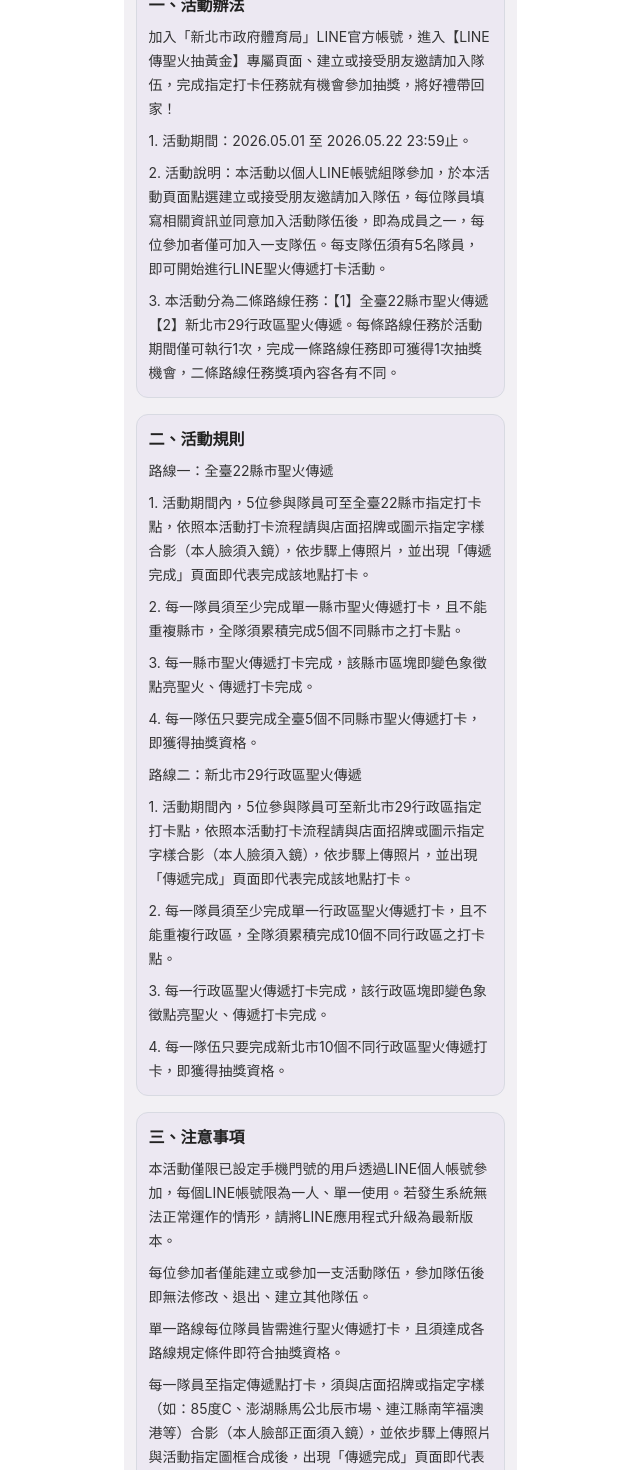
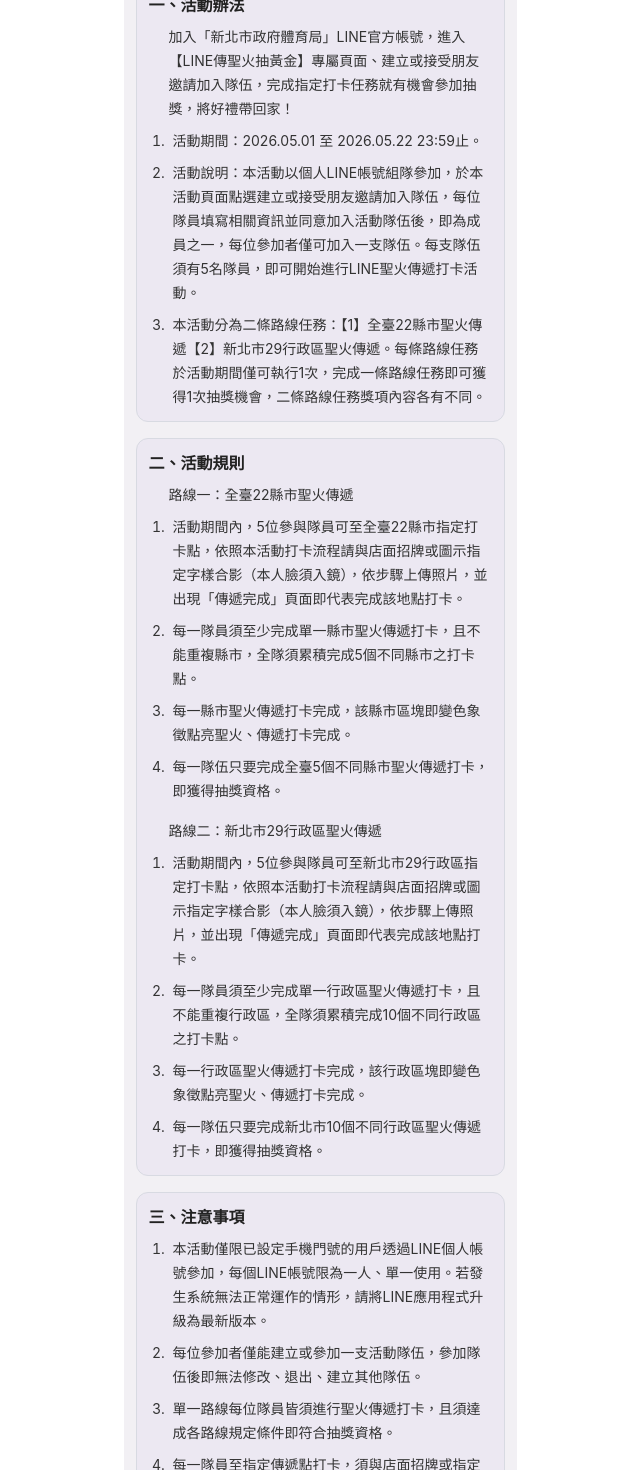
Before and after one commit to EmilyChen0320/sport115ntp_checkin, a Vue app: page /check-event in a window 1280 px wide. Shown: the part 80-1550 px from the top of the page, without its empty margins (320-960 px from the left). Built offline with nearby package versions, Linux system fonts and the light colour scheme.

Commit message:
活動辦法更新文案

```diff
--- a/src/views/CheckEventPage.vue
+++ b/src/views/CheckEventPage.vue
@@ -18,55 +18,93 @@ function goBack() {
   router.push({ name: "home" });
 }
 
-const sections = [
+const orderedListClass =
+  "mt-2 list-decimal list-outside space-y-2 pl-5 text-[14px] leading-6 text-[#333] marker:text-[#333]";
+const orderedItemClass = "whitespace-pre-wrap pl-1";
+const bodyTextClass = "text-[14px] leading-6 text-[#333]";
+
+type EventRuleSection =
+  | {
+      kind: "preambleOl";
+      title: string;
+      preamble: string;
+      items: readonly string[];
+    }
+  | {
+      kind: "ruleParts";
+      title: string;
+      parts: readonly { heading: string; items: readonly string[] }[];
+    }
+  | {
+      kind: "ol";
+      title: string;
+      items: readonly string[];
+    };
+
+const sections: readonly EventRuleSection[] = [
   {
+    kind: "preambleOl",
     title: "一、活動辦法",
+    preamble:
+      "加入「新北市政府體育局」LINE官方帳號，進入【LINE傳聖火抽黃金】專屬頁面、建立或接受朋友邀請加入隊伍，完成指定打卡任務就有機會參加抽獎，將好禮帶回家！",
     items: [
-      "加入「新北市政府體育局」LINE官方帳號，進入【LINE傳聖火抽黃金】專屬頁面、建立或接受朋友邀請加入隊伍，完成指定打卡任務就有機會參加抽獎，將好禮帶回家！",
-      "1. 活動期間：2026.05.01 至 2026.05.22 23:59止。",
-      "2. 活動說明：本活動以個人LINE帳號組隊參加，於本活動頁面點選建立或接受朋友邀請加入隊伍，每位隊員填寫相關資訊並同意加入活動隊伍後，即為成員之一，每位參加者僅可加入一支隊伍。每支隊伍須有5名隊員，即可開始進行LINE聖火傳遞打卡活動。",
-      "3. 本活動分為二條路線任務：【1】全臺22縣市聖火傳遞【2】新北市29行政區聖火傳遞。每條路線任務於活動期間僅可執行1次，完成一條路線任務即可獲得1次抽獎機會，二條路線任務獎項內容各有不同。",
+      "活動期間：2026.05.01 至 2026.05.22 23:59止。",
+      "活動說明：本活動以個人LINE帳號組隊參加，於本活動頁面點選建立或接受朋友邀請加入隊伍，每位隊員填寫相關資訊並同意加入活動隊伍後，即為成員之一，每位參加者僅可加入一支隊伍。每支隊伍須有5名隊員，即可開始進行LINE聖火傳遞打卡活動。",
+      "本活動分為二條路線任務：【1】全臺22縣市聖火傳遞【2】新北市29行政區聖火傳遞。每條路線任務於活動期間僅可執行1次，完成一條路線任務即可獲得1次抽獎機會，二條路線任務獎項內容各有不同。",
     ],
   },
   {
+    kind: "ruleParts",
     title: "二、活動規則",
+    parts: [
+      {
+        heading: "路線一：全臺22縣市聖火傳遞",
         items: [
-      "路線一：全臺22縣市聖火傳遞",
-      "1. 活動期間內，5位參與隊員可至全臺22縣市指定打卡點，依照本活動打卡流程請與店面招牌或圖示指定字樣合影（本人臉須入鏡），依步驟上傳照片，並出現「傳遞完成」頁面即代表完成該地點打卡。",
-      "2. 每一隊員須至少完成單一縣市聖火傳遞打卡，且不能重複縣市，全隊須累積完成5個不同縣市之打卡點。",
-      "3. 每一縣市聖火傳遞打卡完成，該縣市區塊即變色象徵點亮聖火、傳遞打卡完成。",
-      "4. 每一隊伍只要完成全臺5個不同縣市聖火傳遞打卡，即獲得抽獎資格。",
-      "路線二：新北市29行政區聖火傳遞",
-      "1. 活動期間內，5位參與隊員可至新北市29行政區指定打卡點，依照本活動打卡流程請與店面招牌或圖示指定字樣合影（本人臉須入鏡），依步驟上傳照片，並出現「傳遞完成」頁面即代表完成該地點打卡。",
-      "2. 每一隊員須至少完成單一行政區聖火傳遞打卡，且不能重複行政區，全隊須累積完成10個不同行政區之打卡點。",
-      "3. 每一行政區聖火傳遞打卡完成，該行政區塊即變色象徵點亮聖火、傳遞打卡完成。",
-      "4. 每一隊伍只要完成新北市10個不同行政區聖火傳遞打卡，即獲得抽獎資格。",
+          "活動期間內，5位參與隊員可至全臺22縣市指定打卡點，依照本活動打卡流程請與店面招牌或圖示指定字樣合影（本人臉須入鏡），依步驟上傳照片，並出現「傳遞完成」頁面即代表完成該地點打卡。",
+          "每一隊員須至少完成單一縣市聖火傳遞打卡，且不能重複縣市，全隊須累積完成5個不同縣市之打卡點。",
+          "每一縣市聖火傳遞打卡完成，該縣市區塊即變色象徵點亮聖火、傳遞打卡完成。",
+          "每一隊伍只要完成全臺5個不同縣市聖火傳遞打卡，即獲得抽獎資格。",
         ],
       },
       {
+        heading: "路線二：新北市29行政區聖火傳遞",
+        items: [
+          "活動期間內，5位參與隊員可至新北市29行政區指定打卡點，依照本活動打卡流程請與店面招牌或圖示指定字樣合影（本人臉須入鏡），依步驟上傳照片，並出現「傳遞完成」頁面即代表完成該地點打卡。",
+          "每一隊員須至少完成單一行政區聖火傳遞打卡，且不能重複行政區，全隊須累積完成10個不同行政區之打卡點。",
+          "每一行政區聖火傳遞打卡完成，該行政區塊即變色象徵點亮聖火、傳遞打卡完成。",
+          "每一隊伍只要完成新北市10個不同行政區聖火傳遞打卡，即獲得抽獎資格。",
+        ],
+      },
+    ],
+  },
+  {
+    kind: "ol",
     title: "三、注意事項",
     items: [
   "本活動僅限已設定手機門號的用戶透過LINE個人帳號參加，每個LINE帳號限為一人、單一使用。若發生系統無法正常運作的情形，請將LINE應用程式升級為最新版本。",
   "每位參加者僅能建立或參加一支活動隊伍，參加隊伍後即無法修改、退出、建立其他隊伍。",
-      "單一路線每位隊員皆需進行聖火傳遞打卡，且須達成各路線規定條件即符合抽獎資格。",
-      "每一隊員至指定傳遞點打卡，須與店面招牌或指定字樣（如：85度C、澎湖縣馬公北辰市場、連江縣南竿福澳港等）合影（本人臉部正面須入鏡），並依步驟上傳照片與活動指定圖框合成後，出現「傳遞完成」頁面即代表完成該地點打卡。",
+  "單一路線每位隊員皆須進行聖火傳遞打卡，且須達成各路線規定條件即符合抽獎資格。",
+  "每一隊員至指定傳遞點打卡，須與店面招牌或指定字樣（如：85度C、澎湖縣馬公北辰市場、連江縣南竿福澳港等）合影(本人臉部正面須入鏡) ，並依步驟上傳照片與活動指定圖框合成後，出現［傳遞完成］頁面即代表完成該地點打卡。",
   "本活動截止時間以本活動官方帳號系統主機時間為準。",
-      "參加者參與本活動，即同意將照片使用權授權給主辦單位使用。嚴禁AI生成，僅接受真實拍攝，請於裝置內保存聖火傳遞打卡照片之原始檔至活動獎項公布，若有獲獎將依原始檔進行資格查核。",
-      "登入註冊隊伍時，中華民國國民請登錄真實完整中文姓名、手機號碼、電子郵件帳號（E-mail）；在臺外籍人士請登錄與護照一致的姓名、手機號碼、電子郵件帳號（Email）。資料不實、資料不全或錯誤導致無法通知者，主辦單位得取消中獎資格。",
-      "本活動抽獎品項與數量，依本活動相關公告為準。各項獎品以實物為主，圖片僅供參考。活動獎項無法指定規格類型，得獎者亦不得要求折抵現金、退換、轉售或折換其他物品，主辦單位保有修改或變更活動方式及更換活動獎品權利。",
-      "參加活動即同意若因個人裝置、網路設備、環境等因素導致活動無法順利完成，主辦單位及LINE將不負擔任何責任或損害賠償。",
-      "參加本活動即同意提供個人資料予主辦單位，並依「個人資料保護法」於活動特定目的範圍內蒐集、處理及利用。",
-      "得獎者若為中華民國境內居住之個人，獎值（含累計）超過新臺幣1,000元須填寫並繳回相關中獎文件；獎值超過新臺幣20,000元（20,001元以上）須依法扣繳10%稅金。若未依規定辦理，視同放棄中獎資格。",
+  "參加者參與本活動，即同意將照片使用權授權給主辦單位使用。",
+  "得獎者若為中華民國境內居住之個人，依中華民國稅法規定，凡中獎價值（含累計）超過新臺幣1,000元，中獎者須依規定填寫並繳回相關中獎領據，中獎者若無法配合，則視為放棄中獎資格；獎項價值超過新臺幣20,000元（即20,001元以上）者，中獎者須辧理扣繳並繳納10%稅金（實際稅額扣繳，以本活動實際購入金額10%為準），若有其他延伸費用均由中獎者負擔，包含但不限於匯款手續費、印花稅及相關稅金及費用，得獎者未依規定繳納稅額，則視為放棄中獎資格。",
   "得獎者若為非中華民國境內居住之個人，得獎者依法須辧理扣繳並繳納20%稅金，若有其他延伸費用均由中獎者負擔，包含但不限於匯款手續費、印花稅及相關稅金及費用，得獎者未依規定繳納稅額，則視為放棄中獎資格。",
-      "依照所得稅法第94-1條並配合財政部「憑單無紙化」，主辦單位將以獎值申報為得獎者當年度綜合所得，不另寄發書面扣繳憑單。",
+  "依照所得稅法第94-1條，並配合財政部實施「憑單無紙化」，主辦單位將以獎值申報為得獎者當年度綜合所得，並不再寄發書面各類扣繳憑單予得獎者。",
   "主辦單位有權檢視各活動參加者之活動參與行為、中獎情形、活動進行過程是否涉嫌異常情形，例如：人為操作、非屬正常方式取得、蓄意偽造、短時間異常多筆參與行為、透過任何電腦程式參與活動、詐欺或以任何其他不正當的方式，進行不實或虛偽之活動參與行為。活動參加者因上述情形所獲得之活動資格及獎額，主辦單位有權取消其活動資格或中獎資格，並保留犯罪追訴權及損害賠償請求權。如活動進行中發生參與者有違反常理、或涉嫌不法、或以惡意或不正當之方式影響活動等異常狀況者，主辦單位有權變更本活動規則。",
-      "本活動如有任何因手機、網路、技術或其他任何不可歸責於活動主辦單位之事由，而使系統服務停止、中斷、誤送活動訊息、中獎通知或使參加者所寄出或登錄之資料有遲延、遺失、錯誤、無法辨識或毀損之情況或有其他任何影響參與者權益之情形，活動主辦單位不負任何法律責任，參加者亦不得因此異議。",
+  "本活動如有任何因手機、網路、技術或其他任何不可歸責於活動主辦單位之事由，而使系統服務停止、中斷、誤送活動訊息、中獎通知或使參加者所上傳之資料有遲延、遺失、錯誤、無法辨識或毀損之情況或有其他任何影響參與者權益之情形，活動主辦單位不負任何法律責任，參加者亦不得因此異議。",
   "中獎獎項如有其他費用均由中獎者負擔，包含但不限於扣繳、規費、手續費等其他相關稅額及費用，如中獎者不願繳納或未於規定期限內繳納時，視同放棄。中獎者須配合主辦單位辦理相關領取手續流程，若無法配合領取流程與規範，視為放棄領獎權利，亦不得要求折換現金或兌換其他商品。",
   "若得獎者為未成年人（未滿20歲），須填寫法定代理人資料並簽名，且同時給付佐證資料，活動獎項為需由法定代理人領取。參加者於參加本活動之同時，即視為同意接受本活動之活動方式、活動辦法及注意事項等，如有違反前述任一內容之情事，本活動將取消其中獎資格。",
-      "主辦單位保有一切修改、變更、暫停及取消本活動的權利而不作事前通知，亦有對本活動之所有事宜作出解釋或裁決及變更活動獎項及辦法之權利，任何變更內容及其他詳細注意事項公布於賽會官網，並不另行通知。",
-    ],
+  "得獎者若為中華民國境內居住之個人，依中華民國稅法規定，凡中獎價值（含累計）超過新臺幣1,000元，中獎者須依規定填寫並繳回相關中獎領據，中獎者若無法配合，則視為放棄中獎資格；獎項價值超過新臺幣20,000元（即20,001元以上）者，中獎者須辧理扣繳並繳納10%稅金（實際稅額扣繳，以本活動實際購入金額10%為準），若有其他延伸費用均由中獎者負擔，包含但不限於匯款手續費、印花稅及相關稅金及費用，得獎者未依規定繳納稅額，則視為放棄中獎資格。",
+  "得獎者若為非中華民國境內居住之個人，得獎者依法須辧理扣繳並繳納20%稅金，若有其他延伸費用均由中獎者負擔，包含但不限於匯款手續費、印花稅及相關稅金及費用，得獎者未依規定繳納稅額，則視為放棄中獎資格。",
+  "依照所得稅法第94-1條，並配合財政部實施「憑單無紙化」，主辦單位將以獎值申報為得獎者當年度綜合所得，並不再寄發書面各類扣繳憑單予得獎者。",
+  "主辦單位有權檢視各活動參加者之活動參與行為、中獎情形、活動進行過程是否涉嫌異常情形，例如：人為操作、非屬正常方式取得、蓄意偽造、短時間異常多筆參與行為、透過任何電腦程式參與活動、詐欺或以任何其他不正當的方式，進行不實或虛偽之活動參與行為。活動參加者因上述情形所獲得之活動資格及獎額，主辦單位有權取消其活動資格或中獎資格，並保留犯罪追訴權及損害賠償請求權。如活動進行中發生參與者有違反常理、或涉嫌不法、或以惡意或不正當之方式影響活動等異常狀況者，主辦單位有權變更本活動規則。",
+  "本活動如有任何因手機、網路、技術或其他任何不可歸責於活動主辦單位之事由，而使系統服務停止、中斷、誤送活動訊息、中獎通知或使參加者所上傳之資料有遲延、遺失、錯誤、無法辨識或毀損之情況或有其他任何影響參與者權益之情形，活動主辦單位不負任何法律責任，參加者亦不得因此異議。",
+  "中獎獎項如有其他費用均由中獎者負擔，包含但不限於扣繳、規費、手續費等其他相關稅額及費用，如中獎者不願繳納或未於規定期限內繳納時，視同放棄。中獎者須配合主辦單位辦理相關領取手續流程，若無法配合領取流程與規範，視為放棄領獎權利，亦不得要求折換現金或兌換其他商品。",
+  "若得獎者為未成年人（未滿20歲），須填寫法定代理人資料並簽名，且同時給付佐證資料，活動獎項為需由法定代理人領取。參加者於參加本活動之同時，即視為同意接受本活動之活動方式、活動辦法及注意事項等，如有違反前述任一內容之情事，本活動將取消其中獎資格。",
+  "主辦單位保有一切修改、變更、暫停及取消本活動的權利而不作事前通知，亦有對本活動之所有事宜作出解釋或裁決及變更活動獎項及辦法之權利，任何變更內容及其他詳細注意事項公布於賽會官網或社群，並不另行通知。"
+]
   },
-] as const;
+];
 </script>
 
 <template>
@@ -90,11 +128,57 @@ const sections = [
         class="rounded-xl border border-[#d8dae2] bg-[#ece8f2] px-3 py-3"
       >
         <h2 class="text-[16px] font-semibold">{{ section.title }}</h2>
-        <div class="mt-2 space-y-2 text-[14px] leading-6 text-[#333]">
-          <p v-for="(item, index) in section.items" :key="`${section.title}-${index}`" class="whitespace-pre-wrap">
+
+        <template v-if="section.kind === 'preambleOl'">
+          <p
+            class="mt-2 whitespace-pre-wrap pl-5"
+            :class="bodyTextClass"
+          >
+            {{ section.preamble }}
+          </p>
+          <ol :class="orderedListClass">
+            <li
+              v-for="(item, index) in section.items"
+              :key="`${section.title}-${index}`"
+              :class="orderedItemClass"
+            >
               {{ item }}
+            </li>
+          </ol>
+        </template>
+
+        <template v-else-if="section.kind === 'ruleParts'">
+          <div class="mt-2 space-y-4">
+            <div
+              v-for="part in section.parts"
+              :key="part.heading"
+              class="space-y-2"
+            >
+              <p class="whitespace-pre-wrap pl-5" :class="bodyTextClass">
+                {{ part.heading }}
               </p>
+              <ol :class="orderedListClass">
+                <li
+                  v-for="(item, index) in part.items"
+                  :key="`${part.heading}-${index}`"
+                  :class="orderedItemClass"
+                >
+                  {{ item }}
+                </li>
+              </ol>
             </div>
+          </div>
+        </template>
+
+        <ol v-else :class="orderedListClass">
+          <li
+            v-for="(item, index) in section.items"
+            :key="`${section.title}-${index}`"
+            :class="orderedItemClass"
+          >
+            {{ item }}
+          </li>
+        </ol>
       </article>
     </section>
   </main>
```
Lines whose indentation alone changed are shown as unchanged.
